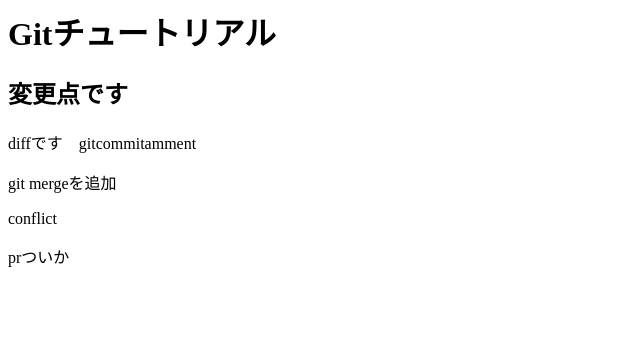
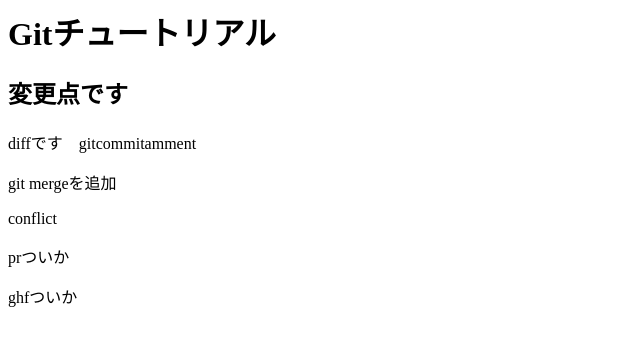
Before and after one commit to RyoheiM/gittuto, a plain HTML site: page index.html in a window 1280 px wide. Shown: the whole page, without its empty margins (0-640 px from the left). Drawn offline with Linux system fonts and the light colour scheme.

Commit message:
ghf追加

```diff
--- a/index.html
+++ b/index.html
@@ -5,4 +5,5 @@
   <p>git mergeを追加</p>
   <p>conflict</p>
   <p>prついか</p>
+  <p>ghfついか</p>
 </html>
```
